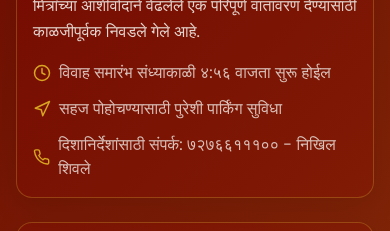
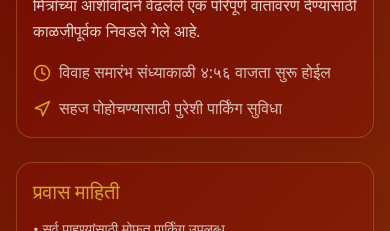
Before and after one commit to nikshivale137-stack/nikhil-nikita-patrika, a React (Vite) app: page / in a window 390 px wide. Shown: the part 5920-6151 px from the top of the page. Built offline with nearby package versions, Linux system fonts and the light colour scheme; no server answers; a web font is replaced by a local one.

Commit message:
chnages mobile no remove

```diff
--- a/src/components/VenueMap.tsx
+++ b/src/components/VenueMap.tsx
@@ -33,10 +33,6 @@ const VenueMap = () => {
                 <div className="flex items-center text-wedding-cream/80">
                   <Navigation className="mr-2 text-wedding-gold" size={18} />
                   <span>सहज पोहोचण्यासाठी पुरेशी पार्किंग सुविधा</span>
-                </div>
-                <div className="flex items-center text-wedding-cream/80">
-                  <Phone className="mr-2 text-wedding-gold" size={18} />
-                  <span>दिशानिर्देशांसाठी संपर्क: ७२७६६१११०० - निखिल शिवले</span>
                 </div>
               </div>
             </div>
```
